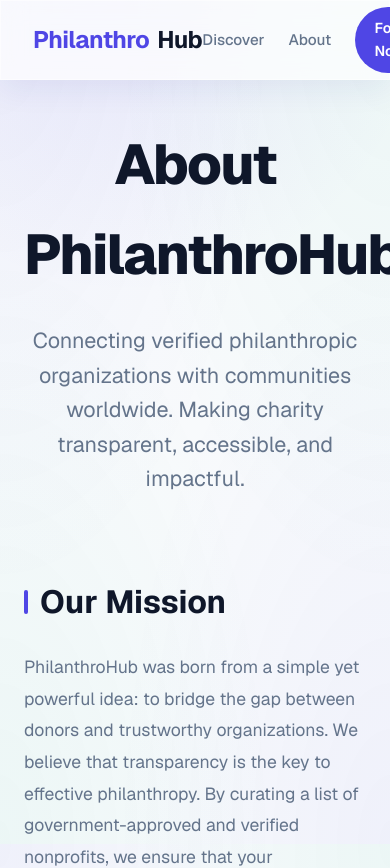
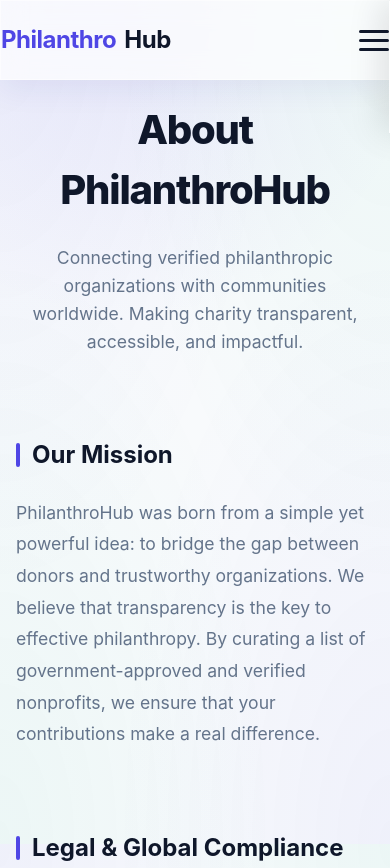
Before and after one commit to shrivatsabhat/philanthro-hub, a Next.js app: page /about in a window 390 px wide. Shown: the top 868 px of the page. Built offline with nearby package versions, Linux system fonts and the light colour scheme.

Commit message:
feat: Implement mobile navigation, responsive layouts, and filter dropdown enhancements for improved mobile experience.

```diff
--- a/src/app/about/about.module.css
+++ b/src/app/about/about.module.css
@@ -160,3 +160,32 @@
   transform: translateY(-2px);
   box-shadow: 0 6px 20px rgba(79, 70, 229, 0.4);
 }
+
+@media (max-width: 768px) {
+  .container {
+    padding: 100px var(--spacing-sm) 40px;
+  }
+
+  .title {
+    font-size: 2.5rem;
+    word-wrap: break-word;
+  }
+
+  .mission {
+    font-size: 1.1rem;
+  }
+
+  .sectionTitle {
+    font-size: 1.5rem;
+  }
+
+  .step {
+    flex-direction: column;
+    gap: 0.5rem;
+  }
+
+  .stepNumber {
+    font-size: 2rem;
+    opacity: 0.5;
+  }
+}
--- a/src/app/globals.css
+++ b/src/app/globals.css
@@ -62,18 +62,22 @@ body {
 }
 
 body {
+  font-size: 16px;
+}
+
+body {
+  font-family: 'Inter', -apple-system, BlinkMacSystemFont, 'Segoe UI', Roboto, Oxygen, Ubuntu, Cantarell, 'Open Sans', 'Helvetica Neue', sans-serif;
+  -webkit-font-smoothing: antialiased;
+  -moz-osx-font-smoothing: grayscale;
+  background: var(--background);
   color: var(--text-main);
-  background-color: var(--background);
+  line-height: 1.5;
   background-image:
     radial-gradient(at 0% 0%, rgba(79, 70, 229, 0.05) 0px, transparent 50%),
     radial-gradient(at 100% 0%, rgba(16, 185, 129, 0.05) 0px, transparent 50%),
     radial-gradient(at 100% 100%, rgba(79, 70, 229, 0.05) 0px, transparent 50%),
     radial-gradient(at 0% 100%, rgba(16, 185, 129, 0.05) 0px, transparent 50%);
   background-attachment: fixed;
-  font-family: var(--font-geist-sans), Arial, Helvetica, sans-serif;
-  -webkit-font-smoothing: antialiased;
-  -moz-osx-font-smoothing: grayscale;
-  line-height: 1.6;
 }
 
 * {
--- a/src/app/page.module.css
+++ b/src/app/page.module.css
@@ -39,12 +39,27 @@
   padding: var(--spacing-xl) 0;
 }
 
+@media (max-width: 1024px) {
+  .grid {
+    grid-template-columns: repeat(2, 1fr);
+  }
+}
+
 @media (max-width: 768px) {
+  .hero {
+    padding: 3rem 0;
+  }
+
   .title {
-    font-size: 2.5rem;
+    font-size: 2rem;
+  }
+
+  .subtitle {
+    font-size: 1rem;
   }
 
   .grid {
     grid-template-columns: 1fr;
+    gap: var(--spacing-md);
   }
 }
--- a/src/app/submit/submit.module.css
+++ b/src/app/submit/submit.module.css
@@ -199,41 +199,60 @@
   transition: border-color 0.2s ease;
 }
 
-.checkboxGroup:hover {
-  border-color: var(--primary);
+@media (max-width: 768px) {
+  .container {
+    padding: 100px var(--spacing-sm) 100px;
+    /* Extra bottom padding for sticky buttons */
   }
 
-.checkbox {
-  width: 20px;
-  height: 20px;
-  margin-top: 2px;
-  accent-color: var(--primary);
+  .formCard {
+    padding: 1.5rem;
+    border: none;
+    background: transparent;
+    box-shadow: none;
   }
 
-.checkboxLabel {
-  font-size: 0.95rem;
-  color: var(--text-main);
-  font-weight: 500;
-  cursor: pointer;
+  .title {
+    font-size: 2rem;
   }
 
-.checkboxDescription {
-  display: block;
-  font-size: 0.85rem;
-  color: var(--text-muted);
-  margin-top: 0.2rem;
+  .steps {
+    display: none;
   }
 
-/* Abstract Background */
-.container::before {
-  content: '';
-  position: absolute;
-  top: 0;
-  right: -20%;
-  width: 600px;
-  height: 600px;
-  background: radial-gradient(circle, rgba(16, 185, 129, 0.05) 0%, rgba(255, 255, 255, 0) 70%);
-  border-radius: 50%;
-  z-index: 0;
-  pointer-events: none;
+  .input,
+  .textarea,
+  .select {
+    font-size: 16px;
+    /* Prevent zoom on iOS */
+    padding: 1rem;
   }
+
+  .checkboxGroup {
+    padding: 0.75rem;
+  }
+
+  .buttonGroup {
+    position: fixed;
+    bottom: 0;
+    left: 0;
+    right: 0;
+    background: var(--surface);
+    padding: 1rem;
+    margin: 0;
+    border-top: 1px solid var(--border);
+    z-index: 50;
+    flex-direction: row;
+    /* Keep side by side if possible, or stack if needed */
+    gap: 1rem;
+    box-shadow: 0 -4px 20px rgba(0, 0, 0, 0.05);
+  }
+
+  .backButton,
+  .nextButton,
+  .submitButton {
+    flex: 1;
+    justify-content: center;
+    padding: 1rem;
+  }
+}
--- a/src/components/Header.module.css
+++ b/src/components/Header.module.css
@@ -24,6 +24,28 @@
 
 .logo span {
   color: var(--text-main);
+}
+
+.actions {
+  display: flex;
+  gap: var(--spacing-md);
+  align-items: center;
+}
+
+@media (max-width: 768px) {
+  .header {
+    padding: var(--spacing-sm) 0;
+  }
+
+  .nav {
+    flex-direction: column;
+    gap: var(--spacing-sm);
+  }
+
+  .actions {
+    width: 100%;
+    justify-content: center;
+  }
 }
 
 .nav {
@@ -99,8 +121,88 @@
   height: 16px;
 }
 
+.headerContent {
+  width: 100%;
+  max-width: 1200px;
+  margin: 0 auto;
+  display: flex;
+  align-items: center;
+  justify-content: space-between;
+}
+
+.mobileMenuBtn {
+  display: none;
+  flex-direction: column;
+  justify-content: space-between;
+  width: 30px;
+  height: 21px;
+  background: transparent;
+  border: none;
+  cursor: pointer;
+  z-index: 101;
+  padding: 0;
+}
+
+.hamburgerLine {
+  width: 100%;
+  height: 3px;
+  background: var(--text-main);
+  border-radius: 3px;
+  transition: all 0.3s ease;
+}
+
+.mobileMenuBtn.open .hamburgerLine:nth-child(1) {
+  transform: rotate(45deg) translate(5px, 5px);
+}
+
+.mobileMenuBtn.open .hamburgerLine:nth-child(2) {
+  opacity: 0;
+}
+
+.mobileMenuBtn.open .hamburgerLine:nth-child(3) {
+  transform: rotate(-45deg) translate(7px, -8px);
+}
+
 @media (max-width: 768px) {
   .searchWrapper {
     display: none;
   }
+
+  .mobileMenuBtn {
+    display: flex;
+  }
+
+  .nav {
+    position: fixed;
+    top: 0;
+    right: 0;
+    bottom: 0;
+    width: 80%;
+    max-width: 300px;
+    background: var(--surface);
+    flex-direction: column;
+    padding: 100px 2rem 2rem;
+    box-shadow: -10px 0 30px rgba(0, 0, 0, 0.1);
+    transform: translateX(100%);
+    transition: transform 0.3s cubic-bezier(0.4, 0, 0.2, 1);
+    z-index: 100;
+  }
+
+  .nav.mobileNavOpen {
+    transform: translateX(0);
+  }
+
+  .navLink {
+    font-size: 1.2rem;
+    width: 100%;
+    padding: 1rem 0;
+    border-bottom: 1px solid var(--border);
+  }
+
+  .cta {
+    margin-top: 1rem;
+    width: 100%;
+    text-align: center;
+    padding: 1rem;
+  }
 }
--- a/src/components/Header.tsx
+++ b/src/components/Header.tsx
@@ -7,6 +7,7 @@ import styles from './Header.module.css';
 
 export default function Header() {
   const [showSearch, setShowSearch] = useState(false);
+  const [showMobileMenu, setShowMobileMenu] = useState(false);
   const { searchQuery, setSearchQuery } = useSearchStore();
 
   useEffect(() => {
@@ -50,9 +51,20 @@ export default function Header() {
 
   return (
     <header className={`${styles.header} glass`}>
+      <div className={styles.headerContent}>
         <Link href="/" className={styles.logo}>
           Philanthro<span>Hub</span>
         </Link>
+
+        <button
+          className={`${styles.mobileMenuBtn} ${showMobileMenu ? styles.open : ''}`}
+          onClick={() => setShowMobileMenu(!showMobileMenu)}
+          aria-label="Toggle menu"
+        >
+          <span className={styles.hamburgerLine}></span>
+          <span className={styles.hamburgerLine}></span>
+          <span className={styles.hamburgerLine}></span>
+        </button>
 
         <div className={`${styles.searchWrapper} ${showSearch ? styles.visible : ''}`}>
           <svg
@@ -76,17 +88,18 @@ export default function Header() {
           />
         </div>
 
-      <nav className={styles.nav}>
-        <Link href="/" className={styles.navLink}>
+        <nav className={`${styles.nav} ${showMobileMenu ? styles.mobileNavOpen : ''}`}>
+          <Link href="/" className={styles.navLink} onClick={() => setShowMobileMenu(false)}>
             Discover
           </Link>
-        <Link href="/about" className={styles.navLink}>
+          <Link href="/about" className={styles.navLink} onClick={() => setShowMobileMenu(false)}>
             About
           </Link>
-        <Link href="/submit" className={styles.cta}>
+          <Link href="/submit" className={styles.cta} onClick={() => setShowMobileMenu(false)}>
             For Nonprofits
           </Link>
         </nav>
+      </div>
     </header>
   );
 }
--- a/src/components/OrganizationCard.module.css
+++ b/src/components/OrganizationCard.module.css
@@ -125,3 +125,27 @@
   background: var(--primary);
   color: white;
 }
+
+@media (max-width: 768px) {
+  .imageWrapper {
+    height: 200px;
+  }
+
+  .content {
+    padding: 1.25rem;
+  }
+
+  .title {
+    font-size: 1.25rem;
+  }
+
+  .description {
+    font-size: 1rem;
+    line-height: 1.6;
+  }
+
+  .button {
+    padding: 1rem;
+    font-size: 1rem;
+  }
+}
--- a/src/components/SearchFilter.module.css
+++ b/src/components/SearchFilter.module.css
@@ -277,3 +277,87 @@
     transform: translateY(0);
   }
 }
+
+@media (max-width: 768px) {
+  .container {
+    padding: var(--spacing-md);
+  }
+
+  .searchContainer {
+    flex-direction: row;
+    align-items: center;
+    padding: 0.5rem;
+    gap: 0.5rem;
+  }
+
+  .inputWrapper {
+    width: auto;
+    flex: 1;
+    border-right: 1px solid var(--border);
+    border-bottom: none;
+    padding-bottom: 0;
+    margin-bottom: 0;
+  }
+
+  .filterButton {
+    width: auto;
+    padding: 0.6rem;
+    justify-content: center;
+  }
+
+  .filterButton span {
+    display: none;
+  }
+
+  /* Mobile Drawer */
+  .dropdown {
+    position: fixed;
+    top: auto;
+    bottom: 0;
+    left: 0;
+    right: 0;
+    width: 100%;
+    border-radius: 20px 20px 0 0;
+    padding: 1.5rem;
+    transform: translateY(100%);
+    z-index: 1001;
+    border: none;
+    box-shadow: 0 -10px 40px rgba(0, 0, 0, 0.1);
+    max-height: 80vh;
+    display: flex;
+    flex-direction: column;
+  }
+
+  .dropdown.open {
+    transform: translateY(0);
+  }
+
+  .mobileOverlay {
+    position: fixed;
+    top: 0;
+    left: 0;
+    right: 0;
+    bottom: 0;
+    background: rgba(0, 0, 0, 0.5);
+    z-index: 1000;
+    backdrop-filter: blur(4px);
+    animation: fadeIn 0.3s ease;
+  }
+
+  .mobileCloseBtn {
+    display: flex;
+    align-items: center;
+    justify-content: center;
+    background: var(--background);
+    border: 1px solid var(--border);
+    border-radius: 50%;
+    width: 32px;
+    height: 32px;
+    color: var(--text-main);
+    cursor: pointer;
+  }
+}
+
+.mobileCloseBtn {
+  display: none;
+}
```
Also changed, not shown: src/components/SearchFilter.tsx (+13 -1 lines). Lines whose indentation alone changed are shown as unchanged.
